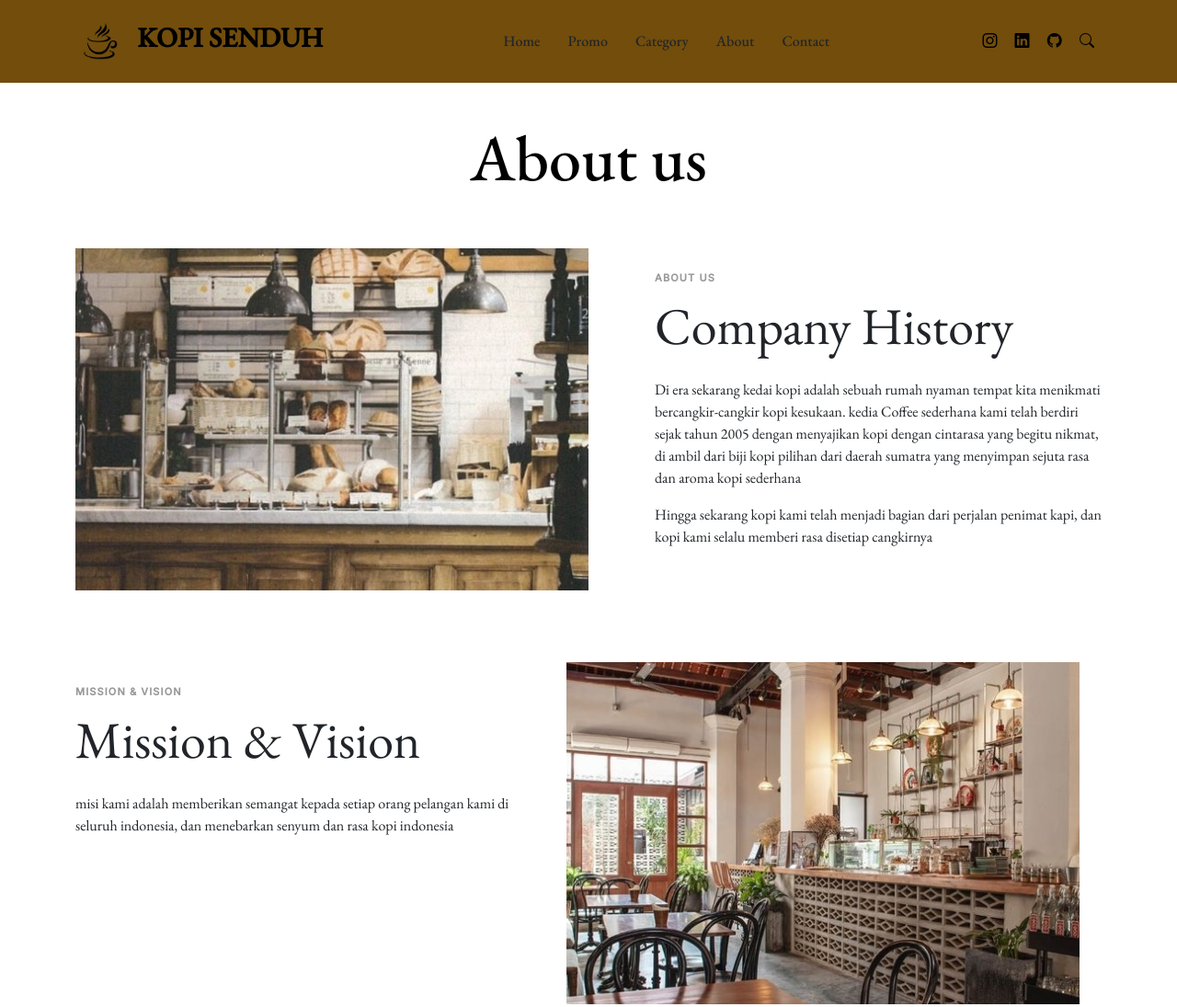
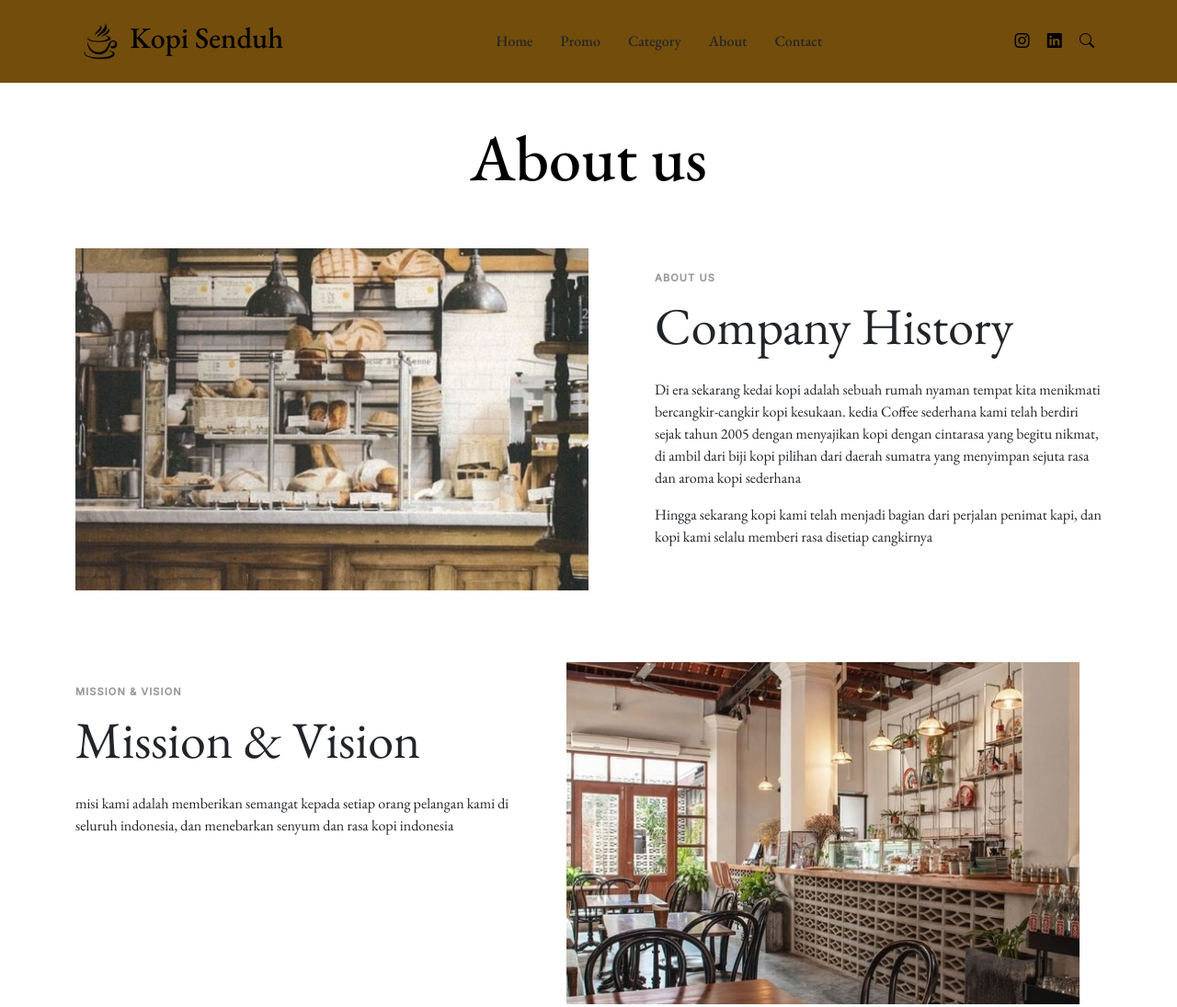
Before and after one commit to guspriaman/kopisenduh, a plain HTML site: page about.html in a window 1280 px wide. Shown: the top 1095 px of the page at 92% size. Drawn offline with nearby package versions, Linux system fonts and the light colour scheme; a web font is replaced by a local one.

Commit message:
hapus link github

```diff
--- a/about.html
+++ b/about.html
@@ -40,7 +40,7 @@
       <a href="index.html" class="logo d-flex align-items-center">
         <!-- Uncomment the line below if you also wish to use an image logo -->
         <img src="assets/img/kopi.png" alt="">
-        <h1 class="mx-2">KOPI SENDUH</h1>
+        <h2>Kopi Senduh</h2>
       </a>
 
       <nav id="navbar" class="navbar">
@@ -56,7 +56,6 @@
       <div class="position-relative">
         <a href="https://www.instagram.com/guspriaman/?hl=id" class="mx-2"><span class="bi-instagram"></span></a>
         <a href="https://www.linkedin.com/in/guspriaman-wrs-657a04228/" class="mx-2"><i class="bi bi-linkedin"></i></a>
-        <a href="https://github.com/guspriaman/kopisenduh" class="mx-2"><i class="bi bi-github"></i></a>
         <a href="#" class="mx-2 js-search-open"><span class="bi-search"></span></a>
 
         <i class="bi bi-list mobile-nav-toggle"></i>
```
Also changed, not shown: categori.html (+1 -2 lines), contact.html (+1 -2 lines), index.html (+1 -2 lines), promo.html (+1 -2 lines).
